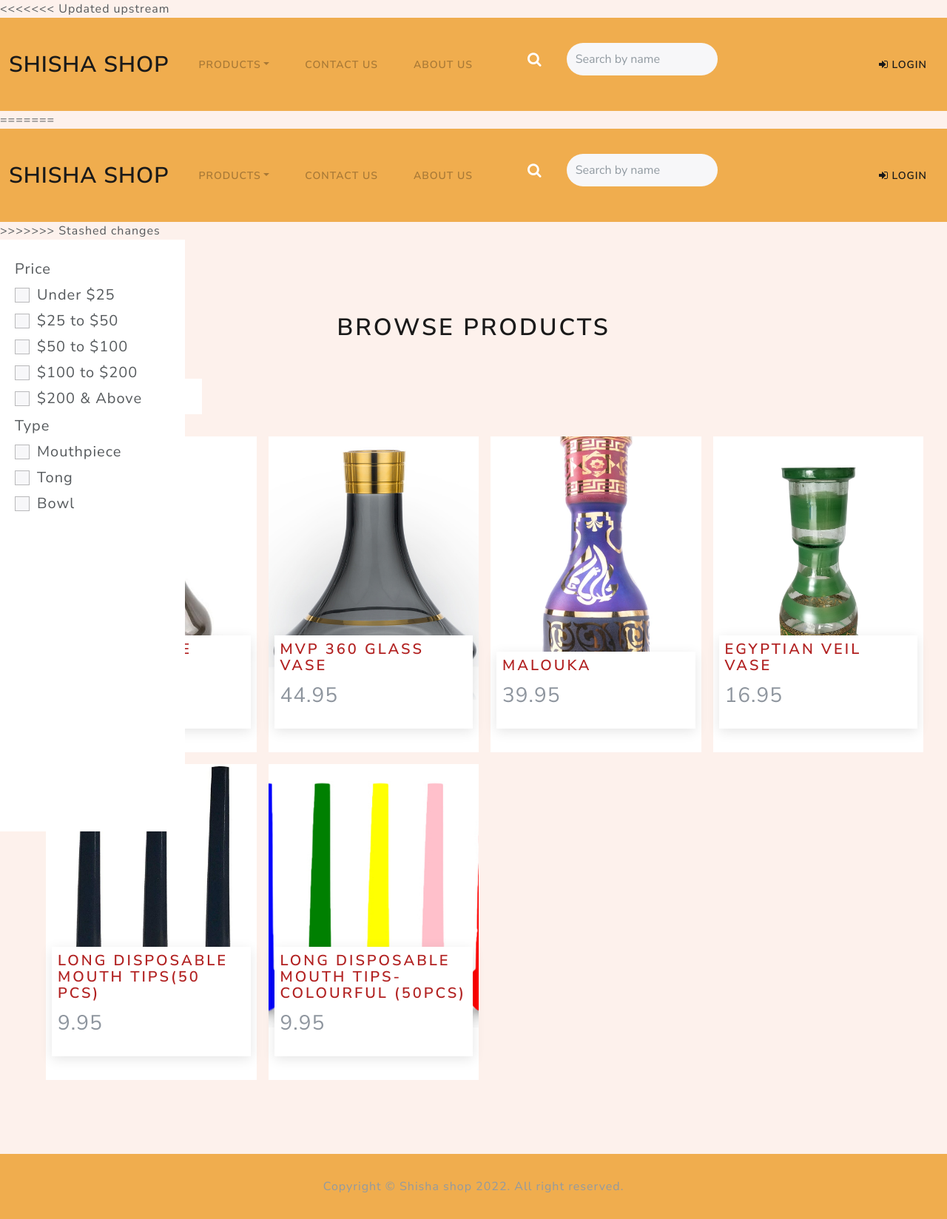
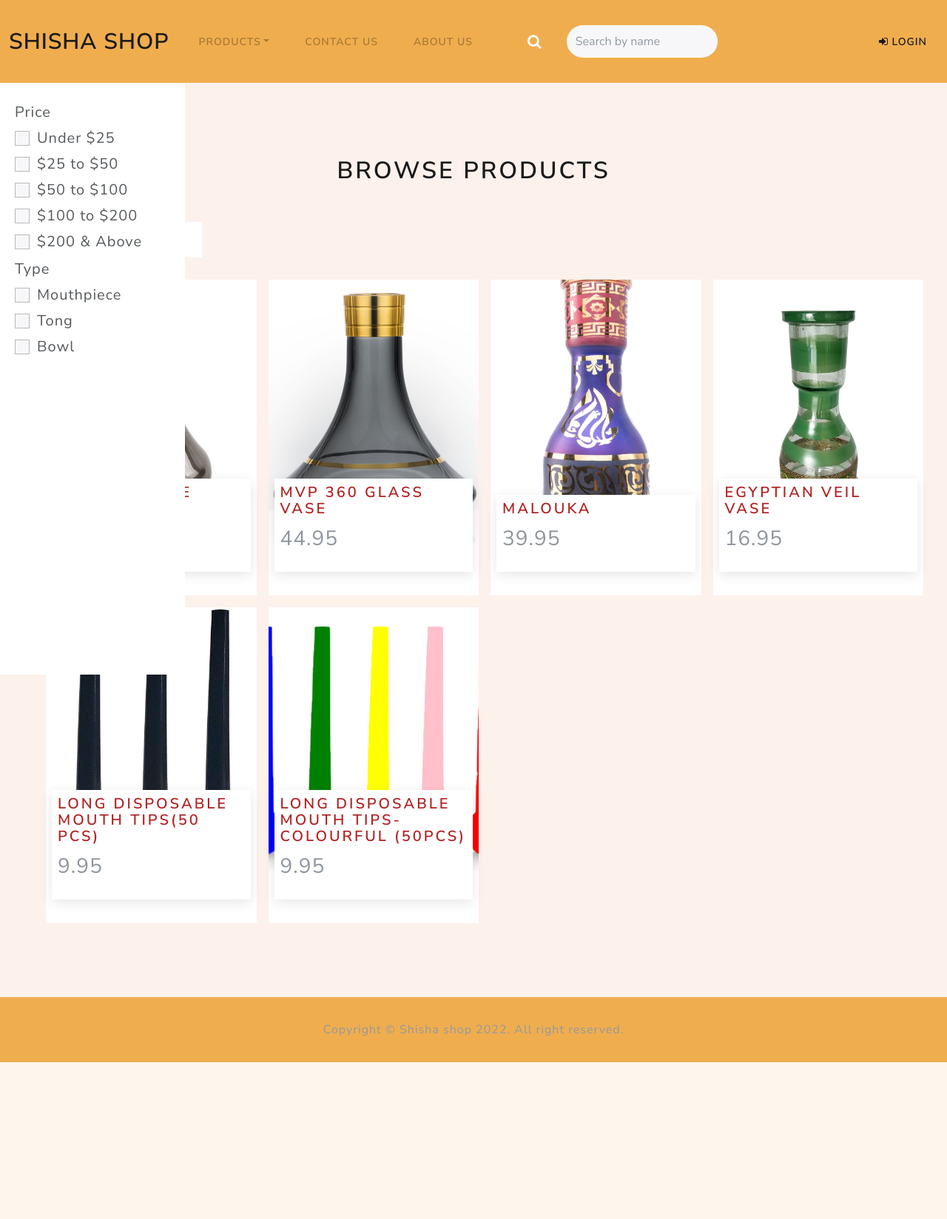
Before and after one commit to phgthanhng/SYSDEV-project, a PHP site: page /Sysdev-project/Accessories in a window 1280 px wide. Shown: the whole page at 74% size. After the commit the page ends 1436 px from the top, so only its background shows below. Run offline with PHP 8.4, Linux system fonts and the light colour scheme; data comes from the database, SQL or seed files in the repository; some web fonts are replaced.

Commit message:
Merged conflict fixed

```diff
--- a/app/views/Accessories/index.php
+++ b/app/views/Accessories/index.php
@@ -1,7 +1,4 @@
-<<<<<<< Updated upstream
-<?php require APPROOT . '/views/includes/header.php';  ?>
-<div class="wrapper">
-=======
+
 <?php
     if (!isLoggedIn())
         require APPROOT . '/views/includes/header.php';
@@ -9,7 +6,6 @@
         require APPROOT . '/views/includes/adminheader.php';
 ?>
 <div class="wrapper" >
->>>>>>> Stashed changes
     <div id="viewport">
         <!-- Sidebar -->
         <div id="sidebar">
```
